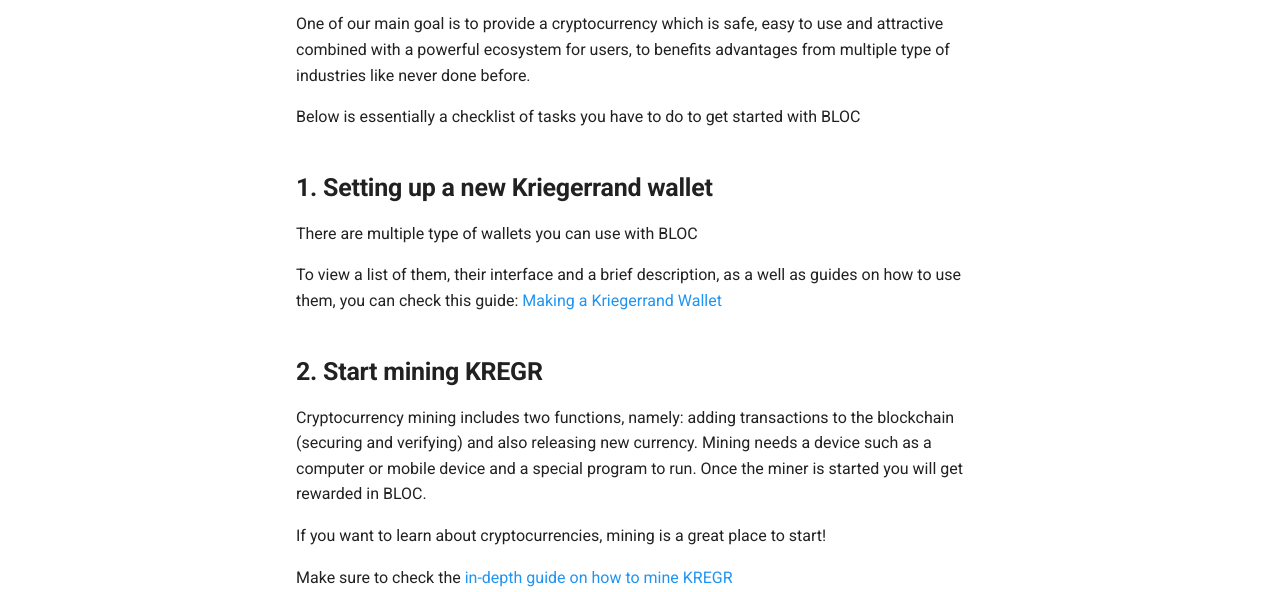
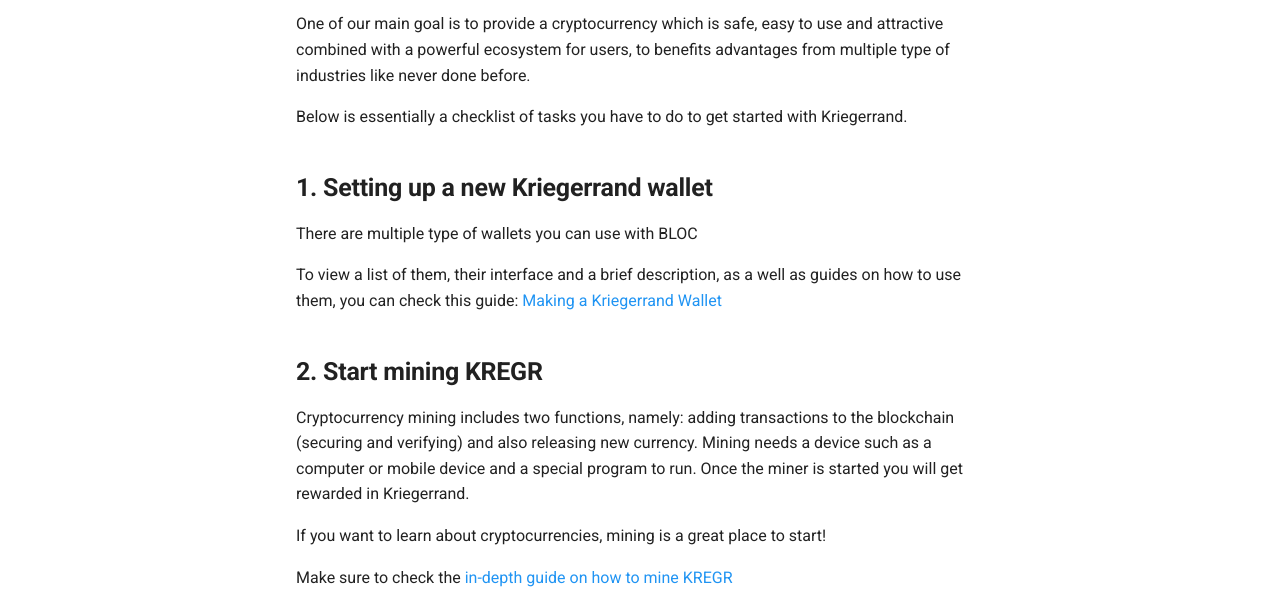
Before and after one commit to Algersoft/algersoftbible, an MkDocs documentation site: the page built from docs/Getting-Started.md, in a window 1280 px wide and 1303 px high. Shown: the part 360-952 px from the top of the window. Built offline with MkDocs 1.6.1 and Material for MkDocs 9.7.7, drawn with Linux system fonts in a browser that asks for light colours; comment, search, counter and statistics services are not loaded.

Commit message:
Update Getting-Started.md

```diff
--- a/docs/Getting-Started.md
+++ b/docs/Getting-Started.md
@@ -2,11 +2,11 @@
 
 ## **What is Kriegerrand ?**
 
-[KREGR](https://bloc.money) is a fast, easy and private decentralized cryptocurrency. Send money spacewide, worldwide or locally, immediately and without costly intermediaries using the blockchain technology.
+[KREGR](https://kriegerrand.com) is a fast, easy and private decentralized cryptocurrency. Send money spacewide, worldwide or locally, immediately and without costly intermediaries using the blockchain technology.
 
 One of our main goal is to provide a cryptocurrency which is safe, easy to use and attractive combined with a powerful ecosystem for users, to benefits advantages from multiple type of industries like never done before.
 
-Below is essentially a checklist of tasks you have to do to get started with BLOC
+Below is essentially a checklist of tasks you have to do to get started with Kriegerrand.
 
 ## **1. Setting up a new Kriegerrand wallet**<a name="setting-up-a-new-wallet"></a>
 
@@ -16,7 +16,7 @@
 
 ## **2. Start mining KREGR**<a name="start-mining"></a>
 
-Cryptocurrency mining includes two functions, namely: adding transactions to the blockchain (securing and verifying) and also releasing new currency. Mining needs a device such as a computer or mobile device and a special program to run. Once the miner is started you will get rewarded in BLOC.
+Cryptocurrency mining includes two functions, namely: adding transactions to the blockchain (securing and verifying) and also releasing new currency. Mining needs a device such as a computer or mobile device and a special program to run. Once the miner is started you will get rewarded in Kriegerrand.
 
 If you want to learn about cryptocurrencies, mining is a great place to start!
 
@@ -25,4 +25,4 @@
 ## **3. Socialize!**
 
 Come and socialise with us! We have an awesome [community](about/Community.md) and would love for you to join in!
-You can join our [Discord](https://discord.gg/5Buudya) or come on over to our [Telegram Group](https://t.me/bloc_money). We can't wait to see you :)
+You can join our [Discord](https://discord.gg/kpFYD88) or come on over to our [Telegram Group](https://t.me/Kriegerrand). We can't wait to see you :)
```
